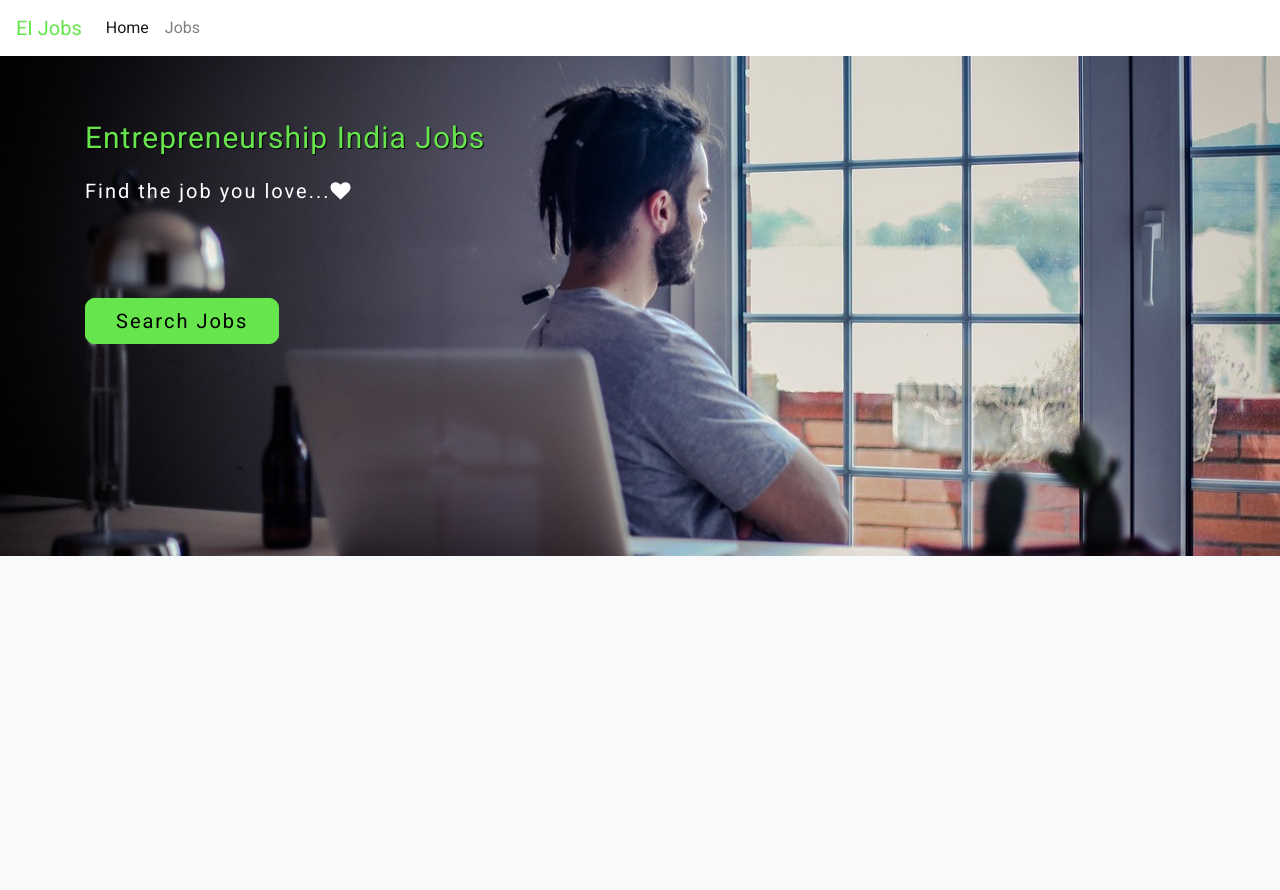
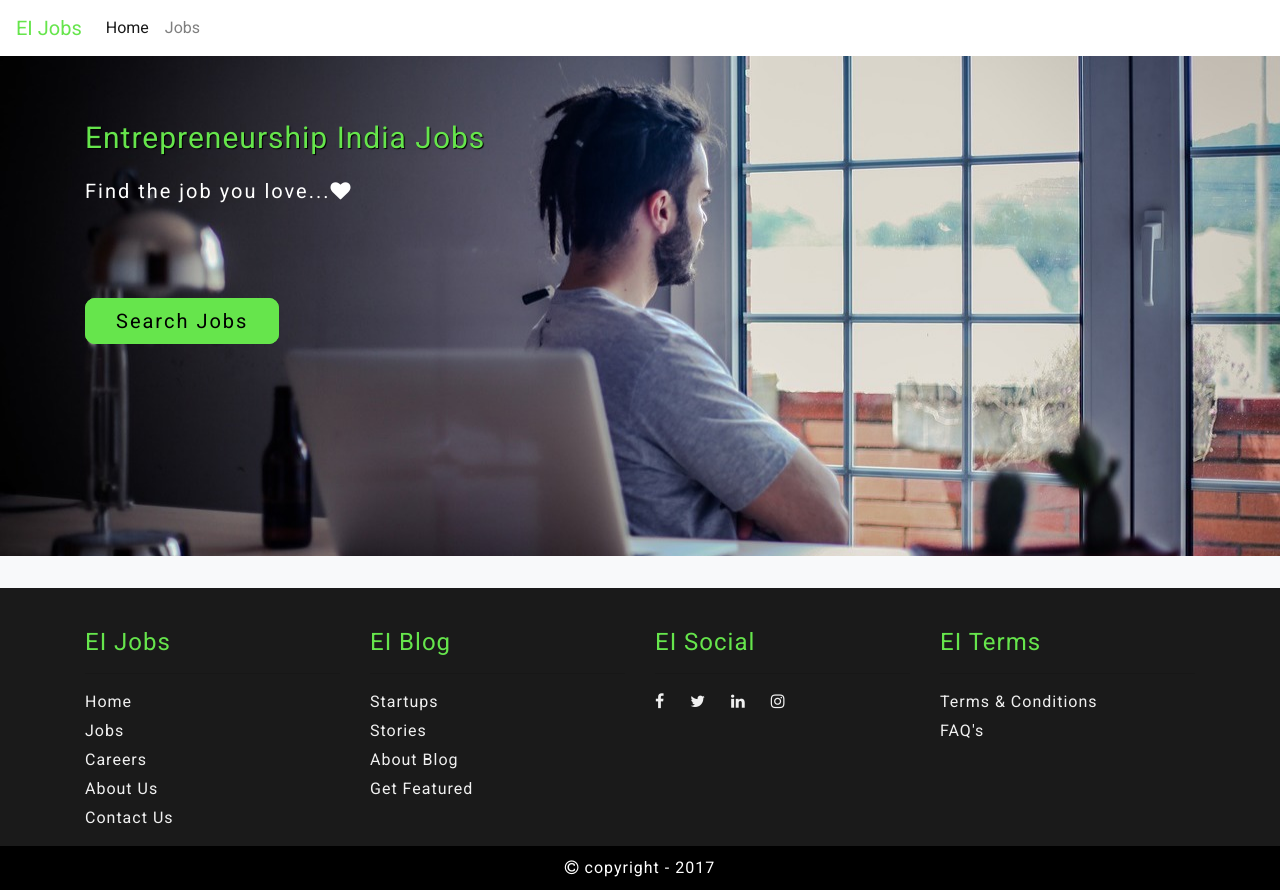
Before and after one commit to akshay7729/ei-jobs, an Angular app: page /home in a window 1280 px wide. Before the commit the page ends 800 px from the top, so only its background shows below. Built offline with nearby package versions, Linux system fonts and the light colour scheme.

Commit message:
Added Footer

```diff
--- a/src/app/app.component.html
+++ b/src/app/app.component.html
@@ -2,8 +2,4 @@
 
 <router-outlet></router-outlet>
 
-<!-- <div style="text-align:center">
-  <h1>
-    Welcome to {{title}}!
-  </h1>
-</div> -->
+<app-footer></app-footer>
--- a/src/app/app.module.ts
+++ b/src/app/app.module.ts
@@ -7,13 +7,15 @@ import { AppComponent } from './app.component';
 import { NavbarComponent } from './navbar/navbar.component';
 import { HomeComponent } from './home/home.component';
 import { JobsComponent } from './jobs/jobs.component';
+import { FooterComponent } from './footer/footer.component';
 
 @NgModule({
   declarations: [
     AppComponent,
     NavbarComponent,
     HomeComponent,
-    JobsComponent
+    JobsComponent,
+    FooterComponent
   ],
   imports: [
     BrowserModule,
--- /dev/null
+++ b/src/app/footer/footer.component.html
@@ -0,0 +1,43 @@
+<footer>
+	<div class="container">
+		<div class="row">
+			<div class="col-md-3 job-footer">
+				<h4>EI Jobs</h4><hr />
+				<ul>
+					<li><a href="#">Home</a></li>
+					<li><a href="#">Jobs</a></li>
+					<li><a href="#">Careers</a></li>
+					<li><a href="#">About Us</a></li>
+					<li><a href="#">Contact Us</a></li>
+				</ul>
+			</div>
+			<div class="col-md-3 job-footer">
+				<h4>EI Blog</h4><hr />
+				<ul>
+					<li><a href="http://www.entrepreneurshipindia.co.in/">Startups</a></li>
+					<li><a href="http://www.entrepreneurshipindia.co.in/stories.html">Stories</a></li><li><a href="http://www.entrepreneurshipindia.co.in/aboutus.html">About Blog</a></li>
+					<li><a href="http://www.entrepreneurshipindia.co.in/contact.html">Get Featured</a></li>
+				</ul>
+			</div>
+			<div class="col-md-3 job-footer">
+				<h4>EI Social</h4><hr />
+				<ul>
+					<li class="jobs-social"><a href="https://www.facebook.com/entrepreneurshipindia.co.in/"><i class="fa fa-facebook" aria-hidden="true"></i> </a></li>
+					<li class="jobs-social"><a href="https://twitter.com/Epreneurindia"><i class="fa fa-twitter" aria-hidden="true"></i> </a></li>
+					<li class="jobs-social"><a href="https://www.linkedin.com/company/13327831/"><i class="fa fa-linkedin" aria-hidden="true"></i> </a></li>
+					<li class="jobs-social"><a href="https://www.instagram.com/entrepreneurshipindia/"><i class="fa fa-instagram" aria-hidden="true"></i> </a></li>
+				</ul>
+			</div>
+			<div class="col-md-3 job-footer">
+				<h4>EI Terms</h4><hr />
+				<ul>
+					<li><a href="#">Terms & Conditions</a></li>
+					<li><a href="#">FAQ's</a></li>
+				</ul>
+			</div>
+		</div>
+	</div>
+	<div class="job-copyright">
+			<span><i class="fa fa-copyright" aria-hidden="true"></i> copyright - 2017</span>
+	</div>
+</footer>
--- /dev/null
+++ b/src/app/footer/footer.component.scss
@@ -0,0 +1,49 @@
+$footer-bg : #1a1a1a;
+$head-color : #66E54C;
+$padding : 10px;
+
+footer {
+	background:$footer-bg;
+	color: $head-color;
+	bottom: 0px;
+	width: 100%;
+	padding-top: $padding + 30px;
+}
+
+.job-footer {
+	h4 {
+		letter-spacing: 1px;
+	}
+	ul{
+		list-style: none;
+		margin-left: 0px;
+		padding-left: 0px;
+		li{
+			margin-bottom: 5px;
+			a {
+				color:#f0f0f0;
+				text-decoration: none;
+				transition: all 0.4s ease;
+				letter-spacing: 1px;
+				&:hover {
+					color:$head-color;
+				}
+			}
+		}
+	}
+}
+.job-copyright {
+	color: #fff;
+	background:#000;
+	position: relative;
+	padding: 10px;
+	text-align: center;
+	span {
+		text-align: center;
+		letter-spacing: 1px;
+	}
+}
+.jobs-social {
+	display: inline-block;
+	margin-right: 25px;
+}
--- /dev/null
+++ b/src/app/footer/footer.component.ts
@@ -0,0 +1,15 @@
+import { Component, OnInit } from '@angular/core';
+
+@Component({
+  selector: 'app-footer',
+  templateUrl: './footer.component.html',
+  styleUrls: ['./footer.component.scss']
+})
+export class FooterComponent implements OnInit {
+
+  constructor() { }
+
+  ngOnInit() {
+  }
+
+}
--- a/src/app/home/home.component.html
+++ b/src/app/home/home.component.html
@@ -2,6 +2,6 @@
   <div class="container">
     <h3 class="display-3">Entrepreneurship India Jobs</h3>
     <p class="lead">Find the job you love...<i class="fa fa-heart" aria-hidden="true"></i></p>
-    <a href="#">Search Jobs</a>
+    <a routerLink="/jobs">Search Jobs</a>
   </div>
 </div>
--- a/src/app/navbar/navbar.component.html
+++ b/src/app/navbar/navbar.component.html
@@ -1,5 +1,5 @@
 <nav class="navbar navbar-expand-lg navbar-light bg-light ei-header">
-  <a class="navbar-brand ei-brand" href="#">{{navbarBrand}}</a>
+  <a class="navbar-brand ei-brand" routerLink="/home">{{navbarBrand}}</a>
   <button class="navbar-toggler" type="button" data-toggle="collapse" data-target="#navbarSupportedContent" aria-controls="navbarSupportedContent" aria-expanded="false" aria-label="Toggle navigation">
     <span class="navbar-toggler-icon"></span>
   </button>
```
Also changed, not shown: 1 other file (tests, documents, lock files or other folders).
